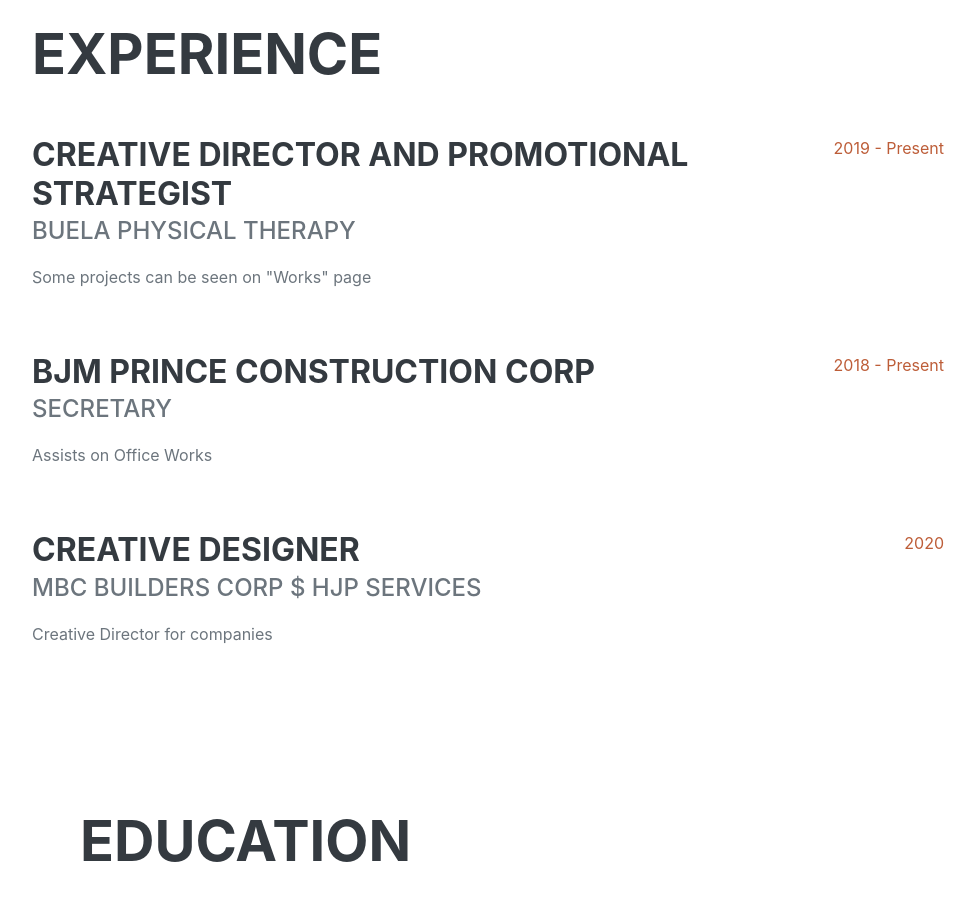
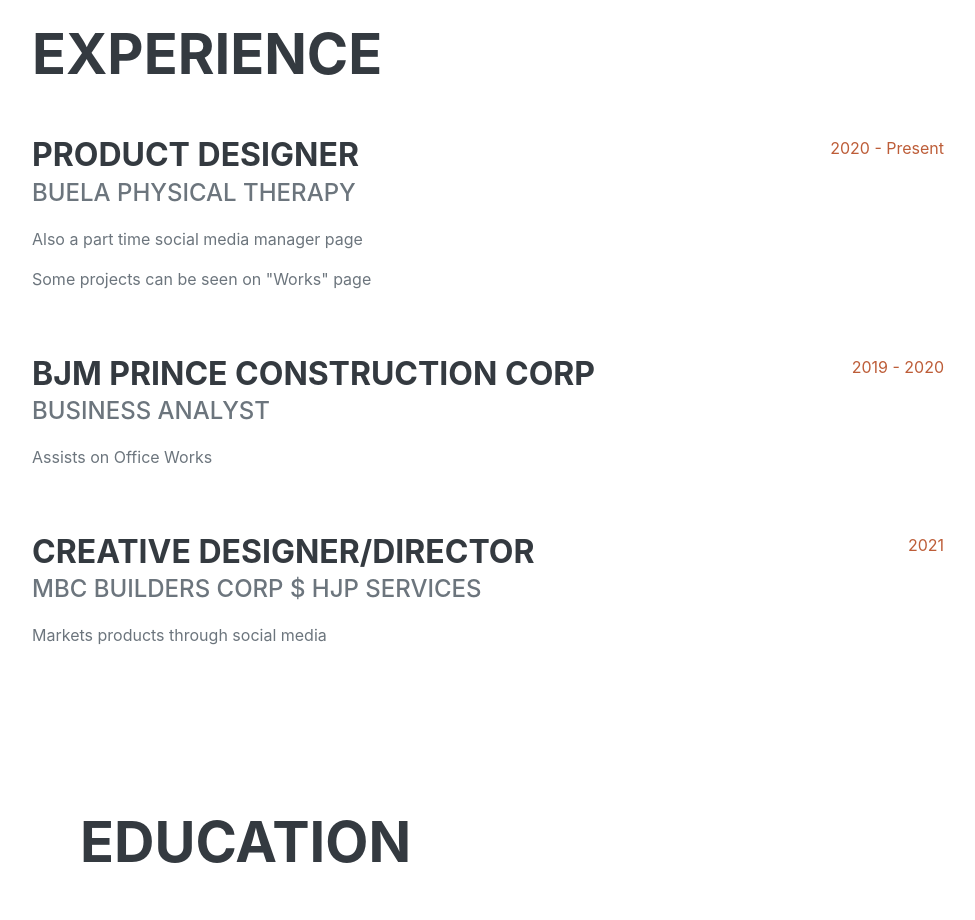
Before and after one commit to Jironerz/My-First-CV, a plain HTML site: page index.html in a window 1280 px wide. Shown: the part 860-1780 px from the top of the page, without its empty margins (288-1263 px from the left). Drawn offline with nearby package versions, Linux system fonts and the light colour scheme; a web font is replaced by a local one.

Commit message:
Update index.html

```diff
--- a/index.html
+++ b/index.html
@@ -81,27 +81,28 @@
                     <h2 class="mb-5">Experience</h2>
                     <div class="d-flex flex-column flex-md-row justify-content-between mb-5">
                         <div class="flex-grow-1">
-                            <h3 class="mb-0">Creative Director and Promotional Strategist</h3>
+                            <h3 class="mb-0">Product Designer</h3>
                             <div class="subheading mb-3">Buela Physical Therapy</div>
+                            <p>Also a part time social media manager page</p>
                             <p>Some projects can be seen on "Works" page</p>
                         </div>
-                        <div class="flex-shrink-0"><span class="text-primary">2019 - Present</span></div>
+                        <div class="flex-shrink-0"><span class="text-primary">2020 - Present</span></div>
                     </div>
                     <div class="d-flex flex-column flex-md-row justify-content-between mb-5">
                         <div class="flex-grow-1">
                             <h3 class="mb-0">BJM Prince Construction Corp</h3>
-                            <div class="subheading mb-3">Secretary</div>
+                            <div class="subheading mb-3">Business Analyst</div>
                             <p>Assists on Office Works</p>
                         </div>
-                        <div class="flex-shrink-0"><span class="text-primary">2018 - Present</span></div>
+                        <div class="flex-shrink-0"><span class="text-primary">2019 - 2020</span></div>
                     </div>
                       <div class="d-flex flex-column flex-md-row justify-content-between mb-5">
                         <div class="flex-grow-1">
-                            <h3 class="mb-0">Creative Designer</h3>
+                            <h3 class="mb-0">Creative Designer/Director</h3>
                             <div class="subheading mb-3">MBC Builders Corp $ HJP Services </div>
-                            <p>Creative Director for companies</p>
+                            <p>Markets products through social media</p>
                         </div>
-                        <div class="flex-shrink-0"><span class="text-primary">2020</span></div>
+                        <div class="flex-shrink-0"><span class="text-primary">2021</span></div>
                     </div>
                   <!-- Education  <div class="d-flex flex-column flex-md-row justify-content-between">
                         <div class="flex-grow-1">
```
